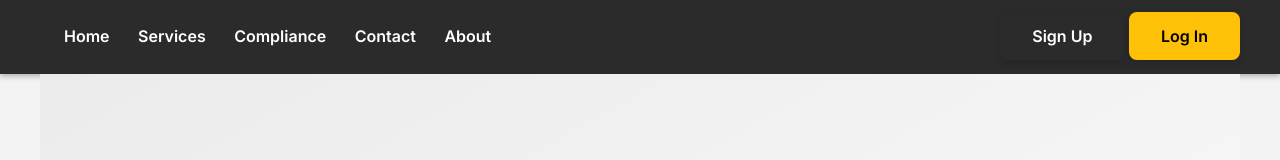
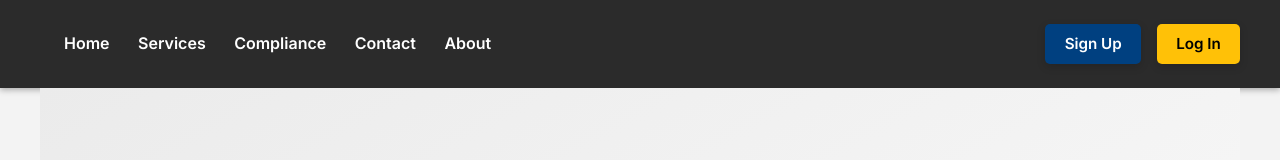
Before and after one commit to JBreedlove3193/BidProject, a plain HTML site: page index.html in a window 1280 px wide. Shown: the top 160 px of the page. Drawn offline with Linux system fonts and the light colour scheme.

Commit message:
Update style.css

```diff
--- a/css/style.css
+++ b/css/style.css
@@ -116,6 +116,34 @@ nav a:hover::after {
   background-color: var(--accent-color);
   color: #000;
 }
+.auth-buttons {
+  display: flex;
+  gap: 1rem;
+}
+
+.btn-auth {
+  background: #004080;
+  color: white;
+  padding: 0.5rem 1.2rem;
+  text-decoration: none;
+  border-radius: 5px;
+  font-weight: 600;
+  font-size: 0.95rem;
+  transition: 0.3s ease;
+}
+
+.btn-auth:hover {
+  background: #0060c0;
+}
+
+.btn-auth.btn-secondary {
+  background: #ffc107;
+  color: black;
+}
+
+.btn-auth.btn-secondary:hover {
+  background: #e6a800;
+}
 
 .btn-secondary:hover {
   background-color: #e6a800;
```
